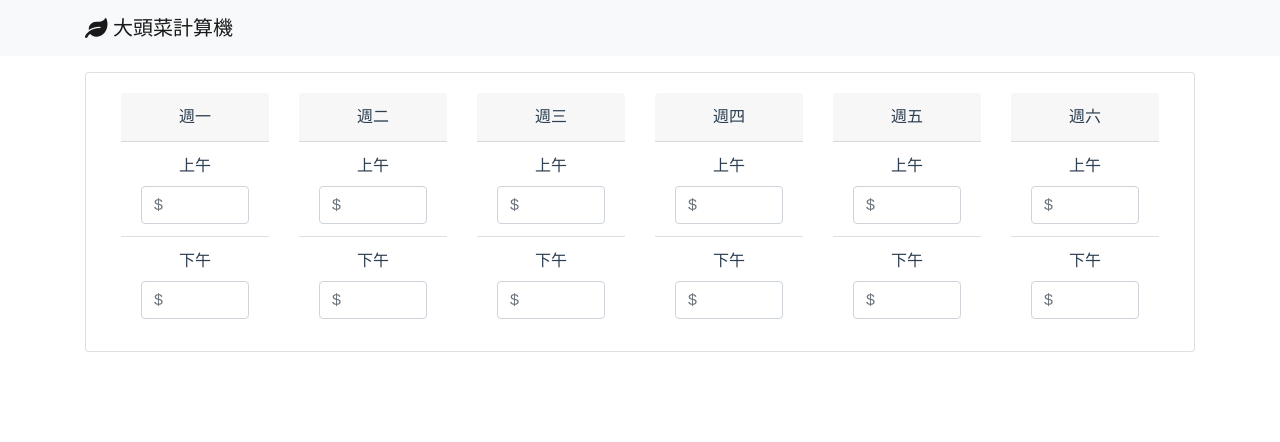
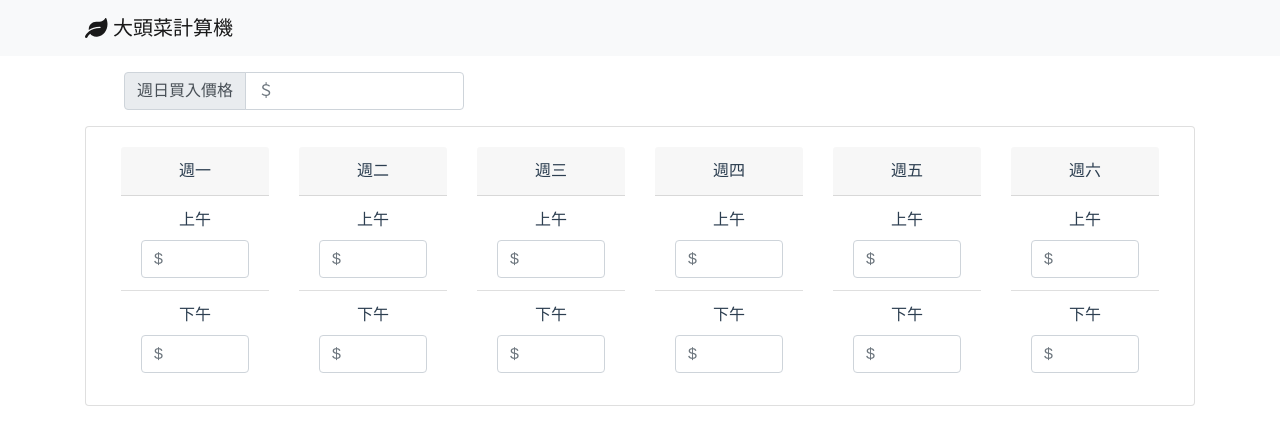
Before and after one commit to TomatoSoup0126/ACNH-turnip-tracker, a Vue app: page / in a window 1280 px wide. Shown: the top 442 px of the page. Built offline with nearby package versions, Linux system fonts and the light colour scheme.

Commit message:
rebuild components

```diff
--- a/src/App.vue
+++ b/src/App.vue
@@ -2,7 +2,18 @@
   <div id="app">
     <navbar />
     <div class="container mt-3">
-      <priceCard />
+      <purchaseCard />
+      <div class="card col-12">
+
+      <div class="card-body row">
+        <inputCard
+          v-for="day in weekday"
+          :key="day.id"
+          :day="day"
+        />
+      </div>
+
+  </div>
     </div>
 
 
@@ -13,13 +24,61 @@
 import 'bootstrap'
 import 'bootstrap/dist/css/bootstrap.min.css'
 import navbar from './components/navbar.vue'
-import priceCard from './components/priceCard.vue'
+import inputCard from './components/inputCard.vue'
+import purchaseCard from './components/purchaseCard'
 
 export default {
   name: 'App',
   components: {
     navbar,
-    priceCard
+    inputCard,
+    purchaseCard
+
+  },
+
+  data() {
+    return {
+    purchasePrice:0,
+
+    weekday:[
+      {
+        name:'週一',
+        id:1,
+        price:0
+      },
+
+      {
+        name:'週二',
+        id:2,
+        price:0
+      },
+
+      {
+        name:'週三',
+        id:3,
+        price:0
+      },
+
+      {
+        name:'週四',
+        id:4,
+        price:0
+      },
+
+      {
+        name:'週五',
+        id:5,
+        price:0
+      },
+
+      {
+        name:'週六',
+        id:6,
+        price:0
+      },
+
+    ]
+  }
 
   }
 }
--- a/src/components/priceCard.vue
+++ b/src/components/priceCard.vue
@@ -1,62 +1,17 @@
 <template>
-  <div class="card col-12">
-    <div class="card-body row">
-      <inputCard
-        v-for="day in weekday"
-        :key="day.id"
-        :day="day"
-      />
 
-    </div>
-
-  </div>
 </template>
 
 <script>
-import inputCard from '../components/inputCard.vue'
+
+
 
 export default {
   components:{
     inputCard
   },
 
-  data() {
-    return {
-      weekday:[
-        {
-          name:'週一',
-          id:1
-        },
 
-        {
-          name:'週二',
-          id:2
-        },
-
-        {
-          name:'週三',
-          id:3
-        },
-
-        {
-          name:'週四',
-          id:4
-        },
-
-        {
-          name:'週五',
-          id:5
-        },
-
-        {
-          name:'週六',
-          id:6
-        },
-
-      ]
-    }
-
-  }
 
 }
 </script>
--- /dev/null
+++ b/src/components/purchaseCard.vue
@@ -0,0 +1,12 @@
+<template>
+  <div class="col-4">
+
+      <div class="input-group mb-3 ml-4">
+        <div class="input-group-prepend">
+          <span class="input-group-text" id="basic-addon1">週日買入價格</span>
+        </div>
+        <input type="text" class="form-control" placeholder="＄">
+      </div>
+
+  </div>
+</template>
```
